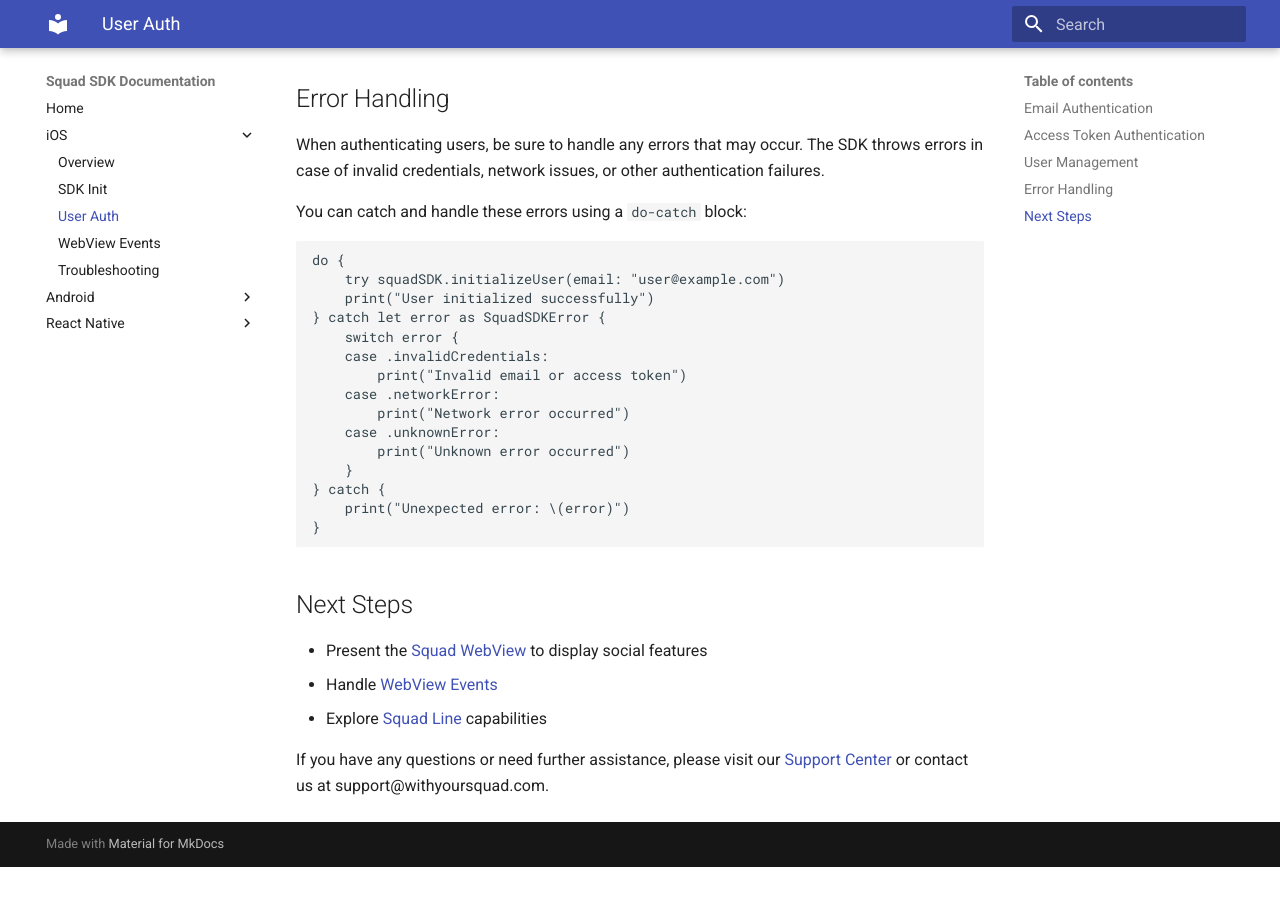
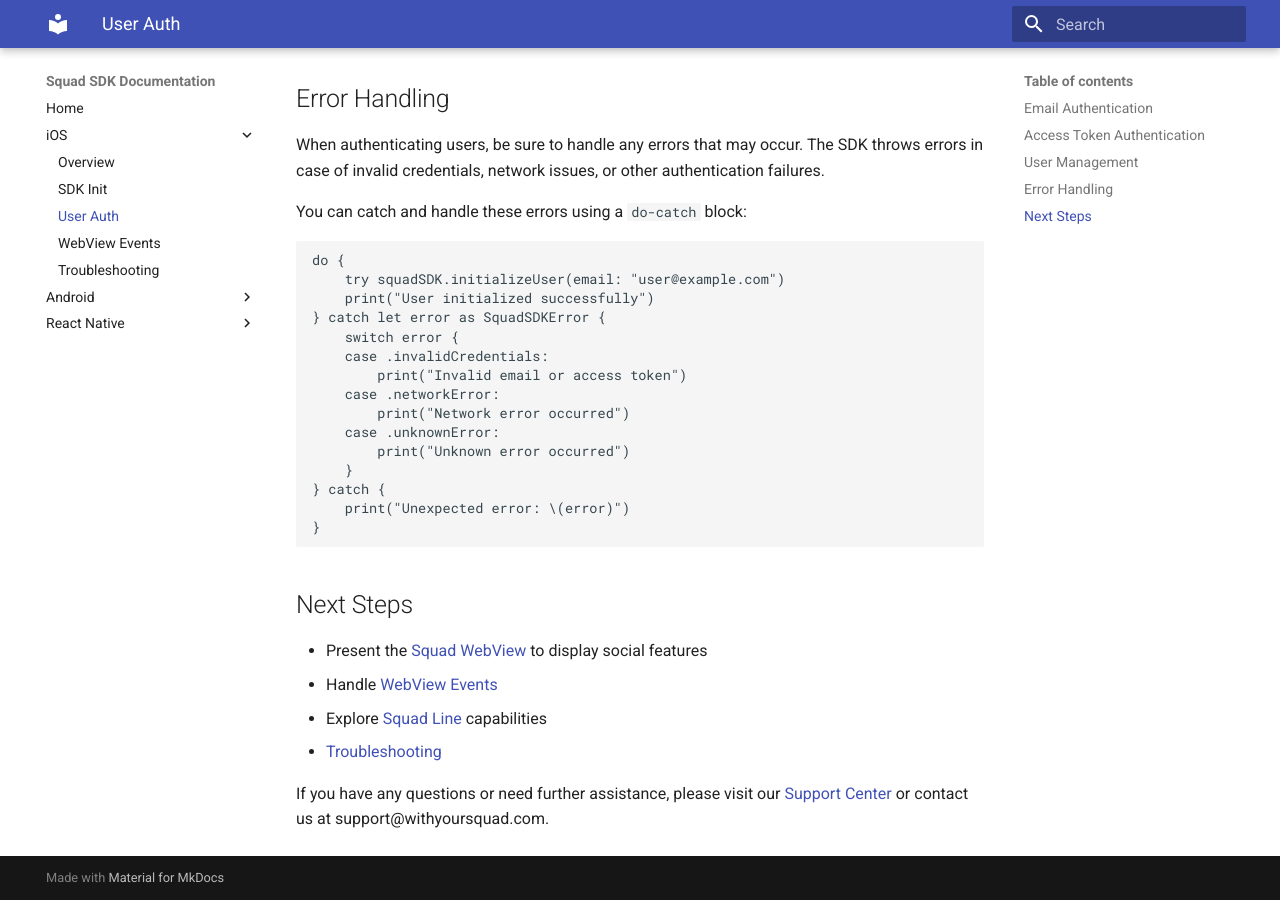
Before and after one commit to withyoursquad/squad-sdk-docs, an MkDocs documentation site: the page built from docs/ios/user-auth.md, in a window 1280 px wide and 900 px high, scrolled down 1301 px. Built offline with MkDocs 1.6.1 and Material for MkDocs 9.7.7, drawn with Linux system fonts in a browser that asks for light colours; before the commit the page ends 2168 px from its top, so only the background shows below that.

Commit message:
fix links

```diff
--- a/docs/ios/user-auth.md
+++ b/docs/ios/user-auth.md
@@ -74,8 +74,9 @@
 
 ## Next Steps
 
-- Present the [Squad WebView](webview-integration.md) to display social features
+- Present the [Squad WebView](../webview-integration.md) to display social features
 - Handle [WebView Events](webview-events.md)
-- Explore [Squad Line](squad-line.md) capabilities
+- Explore [Squad Line](../squad-line.md) capabilities
+- [Troubleshooting](troubleshooting.md)
 
 If you have any questions or need further assistance, please visit our [Support Center](https://support.withyoursquad.com) or contact us at support@withyoursquad.com.
```
Also changed, not shown: docs/ios/getting-started.md (+2 -0 lines), docs/ios/sdk-init.md (+1 -1 lines), docs/ios/webview-events.md (+1 -1 lines).
